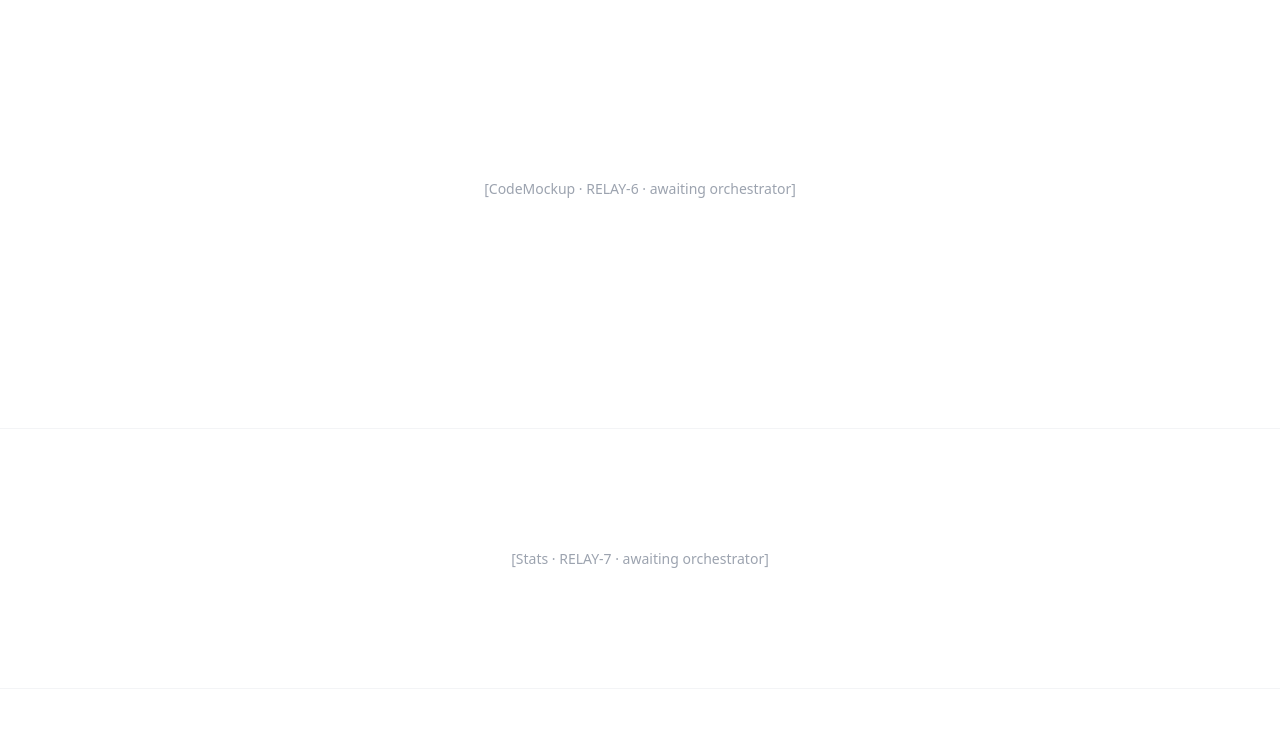
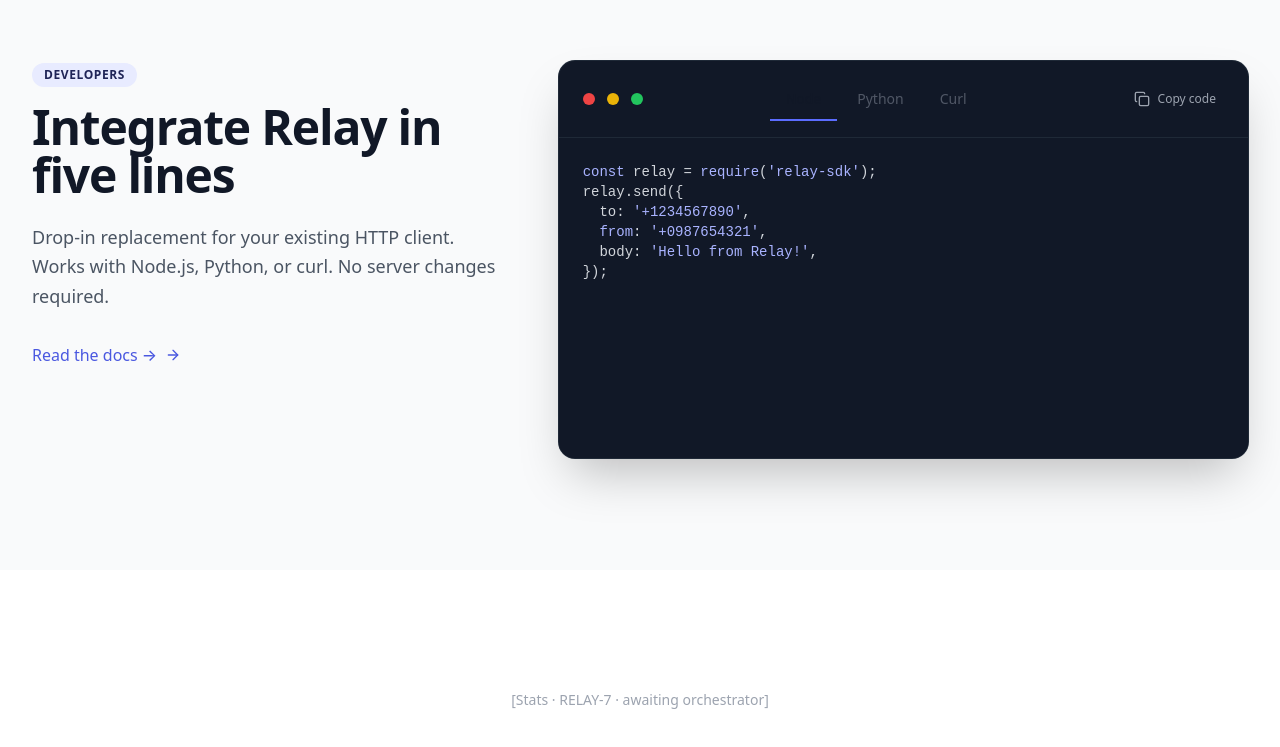
Before and after one commit to 5whsdyqd88-art/template, a Next.js app: page / in a window 1280 px wide. Shown: the part 1155-1902 px from the top of the page. Built offline with nearby package versions, Linux system fonts and the light colour scheme.

Commit message:
feat(code-mockup): implement CodeMockup component with syntax highlighting, tab navigation, and copy-to-clipboard

```diff
--- a/components/relay/CodeMockup.tsx
+++ b/components/relay/CodeMockup.tsx
@@ -1,7 +1,273 @@
+"use client";
+
+import { useState, useRef } from 'react';
+import { motion, useReducedMotion, AnimatePresence } from 'framer-motion';
+import { Copy, Check, ArrowRight } from 'lucide-react';
+
+const TABS = [
+  { id: 'node', label: 'Node.js' },
+  { id: 'python', label: 'Python' },
+  { id: 'curl', label: 'curl' },
+] as const;
+
+const codeMockupContent = {
+  eyebrow: 'DEVELOPERS',
+  headline: 'Integrate Relay in five lines',
+  body: 'Drop-in replacement for your existing HTTP client. Works with Node.js, Python, or curl. No server changes required.',
+  docsLink: 'Read the docs →',
+  copyLabel: 'Copy code',
+  samples: {
+    node: `const relay = require('relay-sdk');
+
+relay.send({
+  to: '+1234567890',
+  from: '+0987654321',
+  body: 'Hello from Relay!',
+});`,
+    python: `import relay
+
+relay.send(
+  to="+1234567890",
+  from="+0987654321",
+  body="Hello from Relay!"
+)`,
+    curl: `curl https://api.relay.com/v1/messages \\
+  -u your_api_key: \\
+  -d from="+1234567890" \\
+  -d to="+0987654321" \\
+  -d body="Hello from Relay!"`,
+  },
+} as const;
+
+function SyntaxHighlight({ code }: { code: string }) {
+  if (useReducedMotion()) {
+    return <pre className="font-mono text-sm text-ink-200">{code}</pre>;
+  }
+
+  const tokens = code.split('\n').flatMap((line, lineIndex) => {
+    const tokens: React.ReactNode[] = [];
+    const regex = /('.*?'|".*?"|`.*?`|\bconst\b|\brequire\b|\bimport\b|\bfrom\b|\breturn\b|\bfunction\b|\bclass\b|\bif\b|\belse\b|\bfor\b|\bwhile\b|\bdo\b|\bswitch\b|\bcase\b|\bbreak\b|\bcontinue\b|\bvar\b|\blet\b|\bconst\b|\bnew\b|\bthis\b|\btrue\b|\bfalse\b|\bnull\b|\bundefined\b|\bPromise\b|\basync\b|\bawait\b|\bthrow\b|\btry\b|\bcatch\b|\bfinally\b|\bexport\b|\bdefault\b|\bextends\b|\bimplements\b|\binterface\b|\btypeof\b|\bnamespace\b|\bmodule\b|\bimport\b|\bexport\b|\bfrom\b|\bawait\b|\basync\b)/g;
+    let lastIndex = 0;
+    let match;
+
+    while ((match = regex.exec(line)) !== null) {
+      if (match.index > lastIndex) {
+        tokens.push(<span key={lastIndex} className="text-ink-300">{line.slice(lastIndex, match.index)}</span>);
+      }
+      tokens.push(<span key={match.index} className="text-primary-300">{match[0]}</span>);
+      lastIndex = regex.lastIndex;
+    }
+
+    if (lastIndex < line.length) {
+      tokens.push(<span key={lastIndex} className="text-ink-300">{line.slice(lastIndex)}</span>);
+    }
+
+    return [<div key={lineIndex}>{tokens}</div>];
+  });
+
+  return <pre className="font-mono text-sm text-ink-200">{tokens}</pre>;
+}
+
+function Tab({ id, isActive, onClick, onKeyDown, ref }: { id: string; isActive: boolean; onClick: () => void; onKeyDown: (e: React.KeyboardEvent) => void; ref: React.Ref<HTMLButtonElement> }) {
+  const shouldReduceMotion = useReducedMotion();
+
+  return (
+    <motion.button
+      ref={ref}
+      type="button"
+      role="tab"
+      aria-selected={isActive}
+      tabIndex={isActive ? 0 : -1}
+      onClick={onClick}
+      onKeyDown={onKeyDown}
+      className={`relative px-4 py-3 text-sm font-medium transition-colors ${
+        isActive ? 'text-ink-900' : 'text-ink-500 hover:text-ink-700'
+      }`}
+      animate={isActive ? { opacity: 1 } : { opacity: 0.7 }}
+    >
+      {id.charAt(0).toUpperCase() + id.slice(1)}
+      {isActive && !shouldReduceMotion && (
+        <motion.span
+          layoutId="codeTabUnderline"
+          className="absolute bottom-0 left-0 right-0 h-0.5 bg-primary-500"
+          transition={{ type: 'spring', stiffness: 500, damping: 30 }}
+        />
+      )}
+      {isActive && shouldReduceMotion && (
+        <span className="absolute bottom-0 left-0 right-0 h-0.5 bg-primary-500" />
+      )}
+    </motion.button>
+  );
+}
+
 export default function CodeMockup() {
+  const [activeTab, setActiveTab] = useState('node');
+  const [copySuccess, setCopySuccess] = useState(false);
+  const tabRefs = useRef<Array<HTMLButtonElement | null>>([]);
+
+  useReducedMotion();
+
+  const handleTabChange = (tabId: string) => {
+    setActiveTab(tabId);
+  };
+
+  const handleKeyDown = (e: React.KeyboardEvent, index: number) => {
+    const tabsLength = TABS.length;
+
+    switch (e.key) {
+      case 'ArrowRight':
+        e.preventDefault();
+        const nextIndex = (index + 1) % tabsLength;
+        tabRefs.current[nextIndex]?.focus();
+        handleTabChange(TABS[nextIndex].id);
+        break;
+      case 'ArrowLeft':
+        e.preventDefault();
+        const prevIndex = (index - 1 + tabsLength) % tabsLength;
+        tabRefs.current[prevIndex]?.focus();
+        handleTabChange(TABS[prevIndex].id);
+        break;
+      case 'Home':
+        e.preventDefault();
+        tabRefs.current[0]?.focus();
+        handleTabChange(TABS[0].id);
+        break;
+      case 'End':
+        e.preventDefault();
+        tabRefs.current[tabsLength - 1]?.focus();
+        handleTabChange(TABS[tabsLength - 1].id);
+        break;
+      case 'Enter':
+      case ' ':
+        e.preventDefault();
+        handleTabChange(TABS[index].id);
+        break;
+    }
+  };
+
+  const handleCopy = async () => {
+    const code = codeMockupContent.samples[activeTab as keyof typeof codeMockupContent.samples];
+    try {
+      await navigator.clipboard.writeText(code);
+      setCopySuccess(true);
+      setTimeout(() => setCopySuccess(false), 1500);
+    } catch (err) {
+      console.error('Failed to copy code', err);
+    }
+  };
+
   return (
-    <section className="min-h-[480px] flex items-center justify-center text-ink-400 text-sm border-b border-ink-100">
-      [CodeMockup · RELAY-6 · awaiting orchestrator]
+    <section className="bg-ink-50 py-20 lg:py-28">
+      <div className="max-w-7xl mx-auto px-6 lg:px-8">
+        <div className="grid gap-12 lg:grid-cols-12">
+          <div className="lg:col-span-5">
+            <motion.div
+              initial={{ opacity: 0, y: 16 }}
+              whileInView={{ opacity: 1, y: 0 }}
+              viewport={{ once: true, margin: '-50px' }}
+              transition={{ duration: 0.5 }}
+            >
+              <span className="mb-4 inline-block rounded-full bg-primary-100 px-3 py-1 text-xs font-semibold tracking-wider text-primary-900 uppercase">
+                {codeMockupContent.eyebrow}
+              </span>
+            </motion.div>
+
+            <motion.h2
+              className="mb-6 text-4xl font-bold tracking-tight text-ink-900 sm:text-5xl"
+              initial={{ opacity: 0, y: 16 }}
+              whileInView={{ opacity: 1, y: 0 }}
+              viewport={{ once: true, margin: '-50px' }}
+              transition={{ duration: 0.5, delay: 0.1 }}
+            >
+              {codeMockupContent.headline}
+            </motion.h2>
+
+            <motion.p
+              className="mb-8 text-lg leading-relaxed text-ink-600"
+              initial={{ opacity: 0, y: 16 }}
+              whileInView={{ opacity: 1, y: 0 }}
+              viewport={{ once: true, margin: '-50px' }}
+              transition={{ duration: 0.5, delay: 0.2 }}
+            >
+              {codeMockupContent.body}
+            </motion.p>
+
+            <motion.a
+              href="#"
+              className="inline-flex items-center gap-2 text-base font-medium text-primary-600 hover:text-primary-800 transition-base ease-out-soft"
+              initial={{ opacity: 0, y: 16 }}
+              whileInView={{ opacity: 1, y: 0 }}
+              viewport={{ once: true, margin: '-50px' }}
+              transition={{ duration: 0.5, delay: 0.3 }}
+              whileHover={{ x: 4 }}
+            >
+              {codeMockupContent.docsLink}
+              <ArrowRight size={16} />
+            </motion.a>
+          </div>
+
+          <div className="lg:col-span-7">
+            <motion.div
+              className="overflow-hidden rounded-2xl bg-ink-900 shadow-2xl ring-1 ring-ink-800"
+              initial={{ opacity: 0, y: 16 }}
+              whileInView={{ opacity: 1, y: 0 }}
+              viewport={{ once: true, margin: '-50px' }}
+              transition={{ duration: 0.5, delay: 0.1 }}
+            >
+              <div className="flex items-center justify-between border-b border-ink-800 bg-ink-950 px-6 py-4">
+                <div className="flex items-center gap-3">
+                  <div className="h-3 w-3 rounded-full bg-red-500" />
+                  <div className="h-3 w-3 rounded-full bg-yellow-500" />
+                  <div className="h-3 w-3 rounded-full bg-green-500" />
+                </div>
+
+                <div role="tablist" className="flex items-center gap-1">
+                  {TABS.map((tab, index) => (
+                    <Tab
+                      key={tab.id}
+                      id={tab.id}
+                      isActive={activeTab === tab.id}
+                      onClick={() => handleTabChange(tab.id)}
+                      onKeyDown={(e) => handleKeyDown(e, index)}
+                      ref={(el) => {
+                        tabRefs.current[index] = el;
+                      }}
+                    />
+                  ))}
+                </div>
+
+                <button
+                  type="button"
+                  onClick={handleCopy}
+                  className="ml-4 flex items-center gap-2 text-sm font-medium text-ink-400 hover:text-ink-200 focus:outline-none focus:ring-2 focus:ring-primary-500 focus:ring-offset-2 focus:ring-offset-ink-950 rounded px-2 py-1 transition-colors"
+                  aria-label={copySuccess ? 'Copied!' : codeMockupContent.copyLabel}
+                >
+                  {copySuccess ? <Check size={16} className="text-green-500" /> : <Copy size={16} />}
+                  <span className="text-xs hidden sm:inline">{copySuccess ? 'Copied!' : codeMockupContent.copyLabel}</span>
+                </button>
+              </div>
+
+              <div
+                role="tabpanel"
+                tabIndex={0}
+                className="min-h-[320px] bg-ink-900 p-6"
+              >
+                <AnimatePresence mode="wait">
+                  <motion.div
+                    key={activeTab}
+                    initial={{ opacity: 0, y: 8 }}
+                    animate={{ opacity: 1, y: 0 }}
+                    exit={{ opacity: 0, y: -8 }}
+                    transition={{ duration: 0.2 }}
+                  >
+                    <SyntaxHighlight code={codeMockupContent.samples[activeTab as keyof typeof codeMockupContent.samples]} />
+                  </motion.div>
+                </AnimatePresence>
+              </div>
+            </motion.div>
+          </div>
+        </div>
+      </div>
     </section>
   );
 }
```
Also changed, not shown: 1 other file (tests, documents, lock files or other folders).
